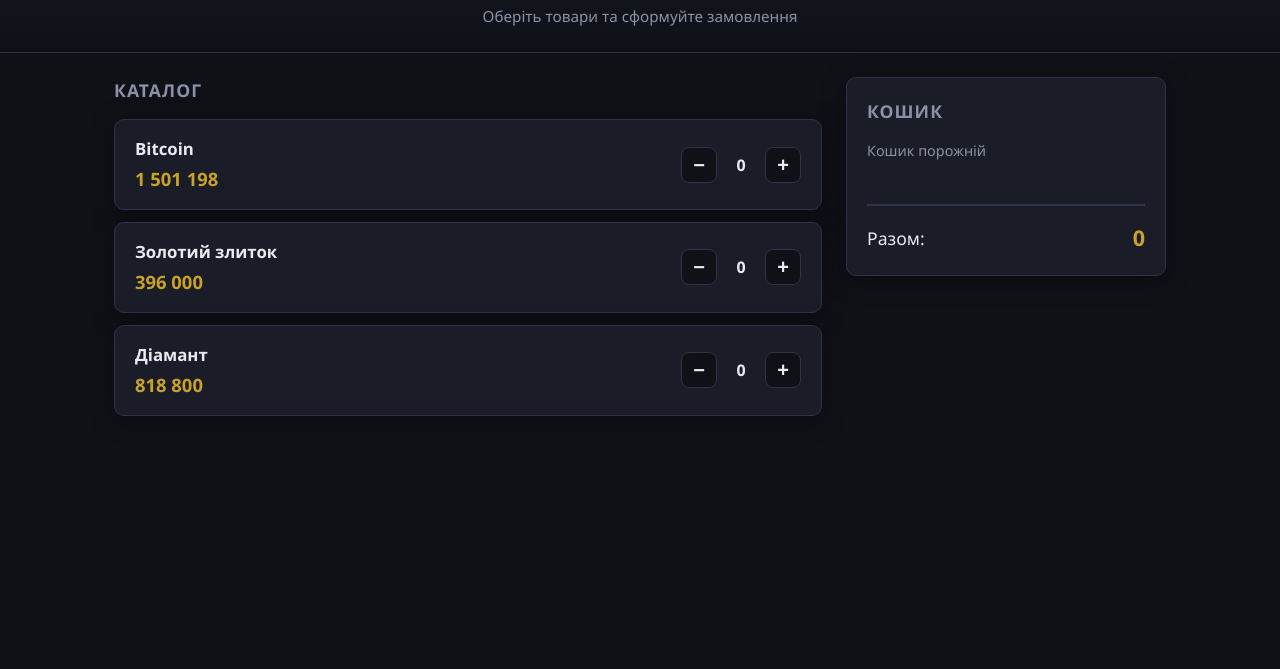
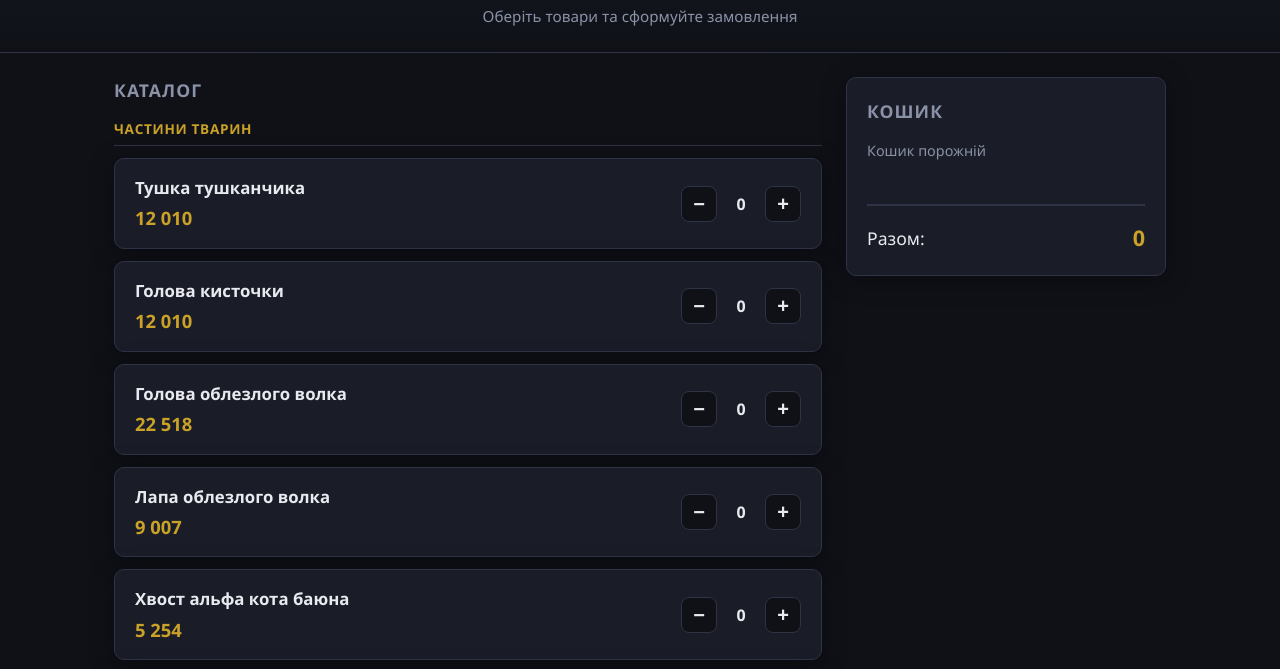
Before and after one commit to deladuck/bdsm-trade.github.io, a plain HTML site: page index.html in a window 1280 px wide. Shown: the part 77-746 px from the top of the page. Drawn offline with Linux system fonts and the light colour scheme.

Commit message:
Populate full product catalog with global price multiplier.
Add 93 trade items grouped by category and support a shared 0.166 multiplier in products.json.

```diff
--- a/css/styles.css
+++ b/css/styles.css
@@ -74,6 +74,29 @@ body {
 }
 
 .products-list {
+  display: flex;
+  flex-direction: column;
+  gap: 1.5rem;
+}
+
+.category-group {
+  display: flex;
+  flex-direction: column;
+  gap: 0.75rem;
+}
+
+.category-title {
+  margin: 0;
+  padding-bottom: 0.35rem;
+  font-size: 0.85rem;
+  font-weight: 600;
+  color: var(--accent);
+  text-transform: uppercase;
+  letter-spacing: 0.05em;
+  border-bottom: 1px solid var(--border);
+}
+
+.category-items {
   display: flex;
   flex-direction: column;
   gap: 0.75rem;
--- a/js/app.js
+++ b/js/app.js
@@ -1,4 +1,9 @@
 const cart = new Map();
+let globalMultiplier = 0;
+
+function getMultiplier(product) {
+  return product.multiplier ?? globalMultiplier;
+}
 
 function calcFinalPrice(price, multiplier = 0) {
   return price - price * multiplier;
@@ -29,17 +34,8 @@ function updateProductQuantity(productId) {
   }
 }
 
-function renderProducts(products) {
-  const container = document.getElementById("products-list");
-
-  if (products.length === 0) {
-    container.innerHTML = '<p class="cart-empty">Товарів немає</p>';
-    return;
-  }
-
-  container.innerHTML = products
-    .map((product) => {
-      const finalPrice = calcFinalPrice(product.price, product.multiplier ?? 0);
+function renderProductCard(product) {
+  const finalPrice = calcFinalPrice(product.price, getMultiplier(product));
   const qty = getQuantity(product.id);
 
   return `
@@ -55,7 +51,41 @@ function renderProducts(products) {
       </div>
     </article>
   `;
-    })
+}
+
+function groupByCategory(products) {
+  const groups = new Map();
+
+  for (const product of products) {
+    const category = product.category || "Інше";
+    if (!groups.has(category)) {
+      groups.set(category, []);
+    }
+    groups.get(category).push(product);
+  }
+
+  return groups;
+}
+
+function renderProducts(products) {
+  const container = document.getElementById("products-list");
+
+  if (products.length === 0) {
+    container.innerHTML = '<p class="cart-empty">Товарів немає</p>';
+    return;
+  }
+
+  const groups = groupByCategory(products);
+
+  container.innerHTML = [...groups.entries()]
+    .map(([category, items]) => `
+      <section class="category-group">
+        <h3 class="category-title">${escapeHtml(category)}</h3>
+        <div class="category-items">
+          ${items.map(renderProductCard).join("")}
+        </div>
+      </section>
+    `)
     .join("");
 
   container.querySelectorAll(".product-card").forEach((card) => {
@@ -88,7 +118,7 @@ function renderCart() {
     const product = productsById.get(productId);
     if (!product) continue;
 
-    const unitPrice = calcFinalPrice(product.price, product.multiplier ?? 0);
+    const unitPrice = calcFinalPrice(product.price, getMultiplier(product));
     const lineTotal = unitPrice * quantity;
     total += lineTotal;
 
@@ -122,10 +152,16 @@ async function init() {
       throw new Error(`HTTP ${response.status}`);
     }
 
-    const products = await response.json();
+    const data = await response.json();
 
-    if (!Array.isArray(products)) {
-      throw new Error("products.json має бути масивом");
+    let products;
+    if (Array.isArray(data)) {
+      products = data;
+    } else if (Array.isArray(data.products)) {
+      globalMultiplier = data.multiplier ?? 0;
+      products = data.products;
+    } else {
+      throw new Error("products.json має бути масивом або об'єктом з полем products");
     }
 
     productsById = new Map(products.map((p) => [p.id, p]));
--- a/products.json
+++ b/products.json
@@ -1,20 +1,104 @@
-[
-  {
-    "id": "bitcoin",
-    "name": "Bitcoin",
-    "price": 1799998,
-    "multiplier": 0.166
-  },
-  {
-    "id": "gold-bar",
-    "name": "Золотий злиток",
-    "price": 450000,
-    "multiplier": 0.12
-  },
-  {
-    "id": "diamond",
-    "name": "Діамант",
-    "price": 890000,
-    "multiplier": 0.08
-  }
-]
+{
+  "multiplier": 0.166,
+  "products": [
+    { "id": "tushka-tushkanchika", "name": "Тушка тушканчика", "price": 14400, "category": "Частини тварин" },
+    { "id": "golova-kistochki", "name": "Голова кисточки", "price": 14400, "category": "Частини тварин" },
+    { "id": "golova-oblezlogo-volka", "name": "Голова облезлого волка", "price": 27000, "category": "Частини тварин" },
+    { "id": "lapa-oblezlogo-volka", "name": "Лапа облезлого волка", "price": 10800, "category": "Частини тварин" },
+    { "id": "hvost-alpha-kota-bayuna", "name": "Хвост альфа кота баюна", "price": 6300, "category": "Частини тварин" },
+    { "id": "hvost-starogo-kota-bayuna", "name": "Хвост старого кота баюна", "price": 12600, "category": "Частини тварин" },
+    { "id": "golova-slepogo-psa", "name": "Голова слепого пса", "price": 5400, "category": "Частини тварин" },
+    { "id": "golova-belogo-psa", "name": "Голова белого пса", "price": 7200, "category": "Частини тварин" },
+    { "id": "golova-korichnevogo-psa", "name": "Голова коричневого пса", "price": 10800, "category": "Частини тварин" },
+    { "id": "lapa-slepogo-psa", "name": "Лапа слепого пса", "price": 5400, "category": "Частини тварин" },
+    { "id": "lapa-belogo-psa", "name": "Лапа белого пса", "price": 7200, "category": "Частини тварин" },
+    { "id": "lapa-korichnevogo-psa", "name": "Лапа коричневого пса", "price": 10800, "category": "Частини тварин" },
+    { "id": "hvost-slepogo-psa", "name": "Хвост слепого пса", "price": 3600, "category": "Частини тварин" },
+    { "id": "hvost-belogo-psa", "name": "Хвост белого пса", "price": 5400, "category": "Частини тварин" },
+    { "id": "hvost-korichnevogo-psa", "name": "Хвост коричневого пса", "price": 9000, "category": "Частини тварин" },
+    { "id": "tushka-slepogo-psa", "name": "Тушка слепого пса", "price": 9000, "category": "Частини тварин" },
+    { "id": "tusha-belogo-psa", "name": "Туша белого пса", "price": 14400, "category": "Частини тварин" },
+    { "id": "tusha-korich-psa", "name": "Туша коричневого пса", "price": 18000, "category": "Частини тварин" },
+    { "id": "hvost-psevdo-sobaki", "name": "Хвост псевдо собаки", "price": 9000, "category": "Частини тварин" },
+    { "id": "lapa-psevdo-sobaki", "name": "Лапа псевдо собаки", "price": 12600, "category": "Частини тварин" },
+    { "id": "golova-psevdo-sobaki", "name": "Голова псевдо собаки", "price": 16200, "category": "Частини тварин" },
+    { "id": "golova-mutirovannogo-kabana", "name": "Голова мутированного кабана", "price": 10800, "category": "Частини тварин" },
+    { "id": "lapa-mutirovannogo-kabana", "name": "Лапа мутированного кабана", "price": 9000, "category": "Частини тварин" },
+    { "id": "lapa-himery", "name": "Лапа химеры", "price": 18000, "category": "Частини тварин" },
+    { "id": "lapa-chernoy-himery", "name": "Лапа черной химеры", "price": 27000, "category": "Частини тварин" },
+    { "id": "kogot-himery", "name": "Коготь химеры", "price": 14400, "category": "Частини тварин" },
+    { "id": "kogot-chernoy-himery", "name": "Коготь черной химеры", "price": 18000, "category": "Частини тварин" },
+    { "id": "lapy-ploti", "name": "Лапы плоти", "price": 7200, "category": "Частини тварин" },
+    { "id": "yaytso-drakona", "name": "Яйцо дракона", "price": 90000, "category": "Частини тварин" },
+    { "id": "golova-drakona", "name": "Голова дракона", "price": 54000, "category": "Частини тварин" },
+
+    { "id": "zolotoy-slitok-neponyatnyy", "name": "Золотой слиток непонятный", "price": 45000, "category": "Золото та срібло" },
+    { "id": "samorodok-zol", "name": "Самородок зол", "price": 22500, "category": "Золото та срібло" },
+    { "id": "serebryanyy-samorodok", "name": "Серебряный самородок", "price": 2340, "category": "Золото та срібло" },
+    { "id": "zolotoy-slitok", "name": "Золотой слиток", "price": 90000, "category": "Золото та срібло" },
+    { "id": "serebryaniy-slitok", "name": "Серебряный слиток", "price": 21024, "category": "Золото та срібло" },
+
+    { "id": "perfokarta", "name": "Перфокарта", "price": 54000, "category": "Інше" },
+    { "id": "golova-krolika", "name": "Голова кролика", "price": 72000, "category": "Інше" },
+    { "id": "kostyum-krolika", "name": "Костюм кролика", "price": 90000, "category": "Інше" },
+
+    { "id": "shapka-ohotnika", "name": "Шапка охотника", "price": 21600, "category": "Шапки та повязки" },
+    { "id": "povyazka-cherep-v-shapke", "name": "Повязка череп в шапке", "price": 45000, "category": "Шапки та повязки" },
+    { "id": "povyazka-bandit", "name": "Повязка бандит", "price": 50000, "category": "Шапки та повязки" },
+    { "id": "povyazka-18", "name": "Повязка 18+", "price": 30000, "category": "Шапки та повязки" },
+    { "id": "povyazka-cherep", "name": "Повязка череп", "price": 60000, "category": "Шапки та повязки" },
+
+    { "id": "arbalet-sneg", "name": "Арбалет снег", "price": 450000, "category": "Зброя" },
+    { "id": "arbalet-grafiti", "name": "Арбалет графити", "price": 450000, "category": "Зброя" },
+    { "id": "arbalet-zolotoy", "name": "Арбалет золотой", "price": 900000, "category": "Зброя" },
+    { "id": "arbalet-obychnyy", "name": "Арбалет обычный", "price": 300000, "category": "Зброя" },
+    { "id": "kapkan", "name": "Капкан", "price": 300000, "category": "Зброя" },
+
+    { "id": "bitok", "name": "Биток", "price": 1799998, "category": "Електроніка" },
+    { "id": "komplekt", "name": "Комплект", "price": 450000, "category": "Електроніка" },
+    { "id": "1080", "name": "1080", "price": 150000, "category": "Електроніка" },
+    { "id": "item-250000", "name": "250 000", "price": 250000, "category": "Електроніка" },
+    { "id": "item-350000", "name": "350 000", "price": 350000, "category": "Електроніка" },
+    { "id": "item-450000", "name": "450 000", "price": 450000, "category": "Електроніка" },
+    { "id": "item-550000", "name": "550 000", "price": 550000, "category": "Електроніка" },
+    { "id": "bp", "name": "БП", "price": 120000, "category": "Електроніка" },
+    { "id": "koshelek", "name": "Кошелёк", "price": 46800, "category": "Електроніка" },
+    { "id": "plata", "name": "Плата", "price": 150000, "category": "Електроніка" },
+
+    { "id": "sekretnyy-chemodan", "name": "Секретный чемодан", "price": 45000, "category": "Ключі" },
+    { "id": "klyuch-konteynery", "name": "Ключ от контейнеров", "price": 27000, "category": "Ключі" },
+
+    { "id": "sunduk-x12", "name": "Сундук х12", "price": 54000, "category": "Ключі від ящиків" },
+    { "id": "box-x4", "name": "Бокс х4", "price": 54000, "category": "Ключі від ящиків" },
+    { "id": "box-x536", "name": "Бокс х536", "price": 54000, "category": "Ключі від ящиків" },
+    { "id": "skrinya-mayak-rybaka", "name": "Скриня на маяку рибака", "price": 54000, "category": "Ключі від ящиків" },
+    { "id": "x18", "name": "х18", "price": 54000, "category": "Ключі від ящиків" },
+    { "id": "box-kozlova", "name": "Бокс козлова", "price": 54000, "category": "Ключі від ящиків" },
+    { "id": "box-uchenyh", "name": "Бокс учёных", "price": 54000, "category": "Ключі від ящиків" },
+    { "id": "box-v-bunkere", "name": "Бокс в бункере", "price": 54000, "category": "Ключі від ящиків" },
+
+    { "id": "box-na-ostrove", "name": "Бокс на острове", "price": 54000, "category": "Ключі" },
+    { "id": "box-na-himere", "name": "Бокс на химере", "price": 54000, "category": "Ключі" },
+    { "id": "danzh-heopsa", "name": "Данж Хеопса", "price": 54000, "category": "Ключі" },
+    { "id": "ostrov-smerti", "name": "Остров смерти", "price": 54000, "category": "Ключі" },
+    { "id": "klyuch-seyf-pripyat", "name": "Ключ от сейфа в Припяти", "price": 54000, "category": "Ключі" },
+    { "id": "kassovyy-klyuch", "name": "Кассовый ключ", "price": 36000, "category": "Ключі" },
+    { "id": "x9", "name": "х9", "price": 54000, "category": "Ключі" },
+    { "id": "ostrov-krayu-zemli", "name": "Остров на краю земли", "price": 144000, "category": "Ключі" },
+    { "id": "klyuch-karta-pozharka", "name": "Ключ-карта от пожарки", "price": 90000, "category": "Ключі" },
+    { "id": "klyuch-skrinya-ostrov-smerti", "name": "Ключ от скрині на острові смерті", "price": 54000, "category": "Ключі" },
+    { "id": "klyuch-dver-altarya", "name": "Ключ от двери алтаря", "price": 108000, "category": "Ключі" },
+    { "id": "klyuch-skrinya-altarya", "name": "Ключ от скрині алтаря", "price": 144000, "category": "Ключі" },
+    { "id": "klyuch-dver-shovishcha", "name": "Ключ от двери сховища", "price": 108000, "category": "Ключі" },
+    { "id": "klyuch-valiza-shovishcha", "name": "Ключ от валізи на сховищі", "price": 144000, "category": "Ключі" },
+    { "id": "klyuch-dver-chernogo", "name": "Ключ от двери черного", "price": 108000, "category": "Ключі" },
+    { "id": "klyuch-sumka-chernogo", "name": "Ключ от сумки на черном", "price": 144000, "category": "Ключі" },
+    { "id": "klyuch-dver-u-barigi", "name": "Ключ от двери у бариги", "price": 108000, "category": "Ключі" },
+    { "id": "klyuch-sunduk-u-barigi", "name": "Ключ от сундука у баригі", "price": 144000, "category": "Ключі" },
+    { "id": "klyuch-shron-pvp", "name": "Ключ от схрона в PvP", "price": 54000, "category": "Ключі" },
+
+    { "id": "bunker-1", "name": "Бункер 1", "price": 216000, "category": "Бункери" },
+    { "id": "bunker-2", "name": "Бункер 2", "price": 270000, "category": "Бункери" },
+    { "id": "bunker-3", "name": "Бункер 3", "price": 324000, "category": "Бункери" }
+  ]
+}
```
Lines whose indentation alone changed are shown as unchanged.
